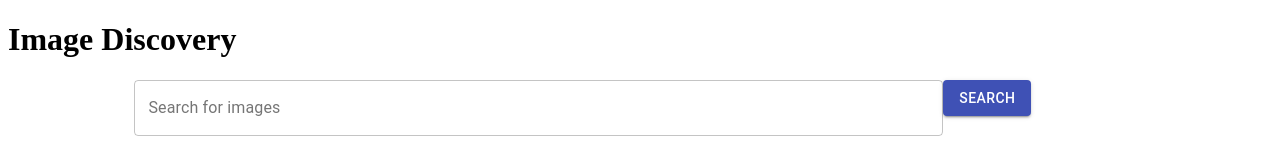
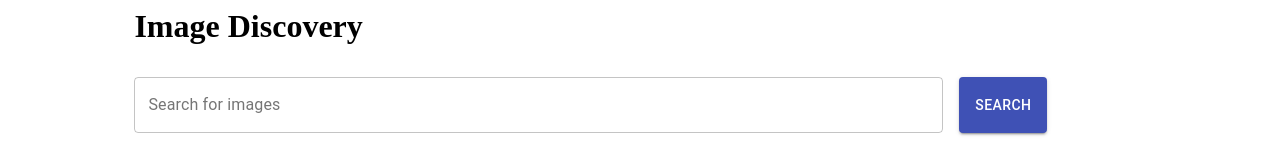
Before and after one commit to saradoubleu/image-search, a React (Create React App) app: page / in a window 1280 px wide. Shown: the top 162 px of the page. Built offline with nearby package versions, Linux system fonts and the light colour scheme; no server answers.

Commit message:
style: button size

```diff
--- a/src/components/App.css
+++ b/src/components/App.css
@@ -3,3 +3,9 @@
   width: 80%;
   margin: auto;
 }
+
+h1 {
+  margin: auto;
+  width: 80%;
+  padding-bottom: 1em;
+}
--- a/src/components/App.js
+++ b/src/components/App.js
@@ -8,12 +8,15 @@ export default class App extends Component {
   state = { images: [] };
 
   onSearchSubmit = async (searchTerm) => {
-    const request = await axios.get("/v2/images/search", {
-      params: {
-        query: searchTerm,
-      },
-    });
-
+    const request = await axios
+      .get("/v2/images/search", {
+        params: {
+          query: searchTerm,
+        },
+      })
+      .catch(function (error) {
+        console.log(error);
+      });
     this.setState({ images: request.data });
   };
 
--- a/src/components/SearchBar/SearchBar.css
+++ b/src/components/SearchBar/SearchBar.css
@@ -8,5 +8,10 @@
 }
 
 .submit-button {
-  height: 100%;
+  /* height: 100%; */
+  height: 4em;
 }
+
+.button-span {
+  padding-left: 1em;
+}
--- a/src/components/SearchBar/SearchBar.js
+++ b/src/components/SearchBar/SearchBar.js
@@ -50,7 +50,7 @@ class SearchBar extends Component {
           {/* <span>
             <SearchCategory category={this.state.categories} />
           </span> */}
-          <span>
+          <span className="button-span">
             <Button
               className="submit-button"
               variant="contained"
```
